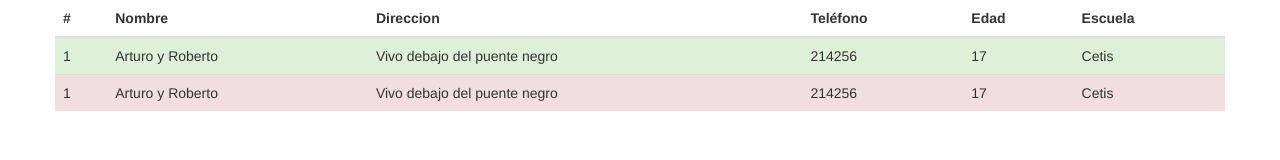
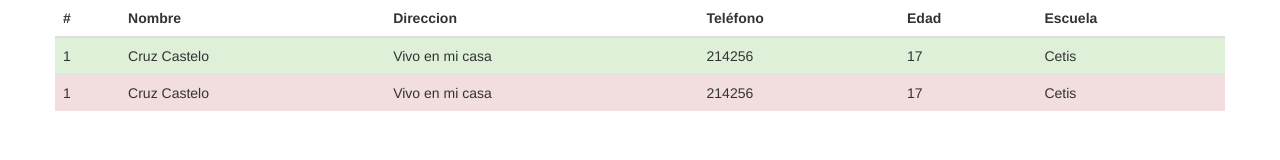
Before and after one commit to CruzCastelo14/CruzCastelo14.github.io, a plain HTML site: page Practica2.html in a window 1280 px wide. Drawn offline with Linux system fonts and the light colour scheme.

Commit message:
Update Practica2.html

```diff
--- a/Practica2.html
+++ b/Practica2.html
@@ -3,7 +3,7 @@
 <head>
 	<meta charset="utf-8">
 	<title>Tablas Bootstrap</title>
-	<link rel="stylesheet" type="text/css" href="css/Bootstrap.css">
+	<link rel="stylesheet" type="text/css" href="css/bootstrap.css">
 </head>
 <body>
 	<div class="container">
@@ -23,16 +23,16 @@
 			<tbody>
 				<tr class="success">
 					<td>1</td>
-					<td>Arturo y Roberto</td>
-					<td>Vivo debajo del puente negro</td>
+					<td>Cruz Castelo</td>
+					<td>Vivo en mi casa</td>
 					<td>214256</td>
 					<td>17</td>
 					<td>Cetis</td>
 				</tr>
 				<tr class="danger">
 					<td>1</td>
-					<td>Arturo y Roberto</td>
-					<td>Vivo debajo del puente negro</td>
+					<td>Cruz Castelo</td>
+					<td>Vivo en mi casa</td>
 					<td>214256</td>
 					<td>17</td>
 					<td>Cetis</td>
```
